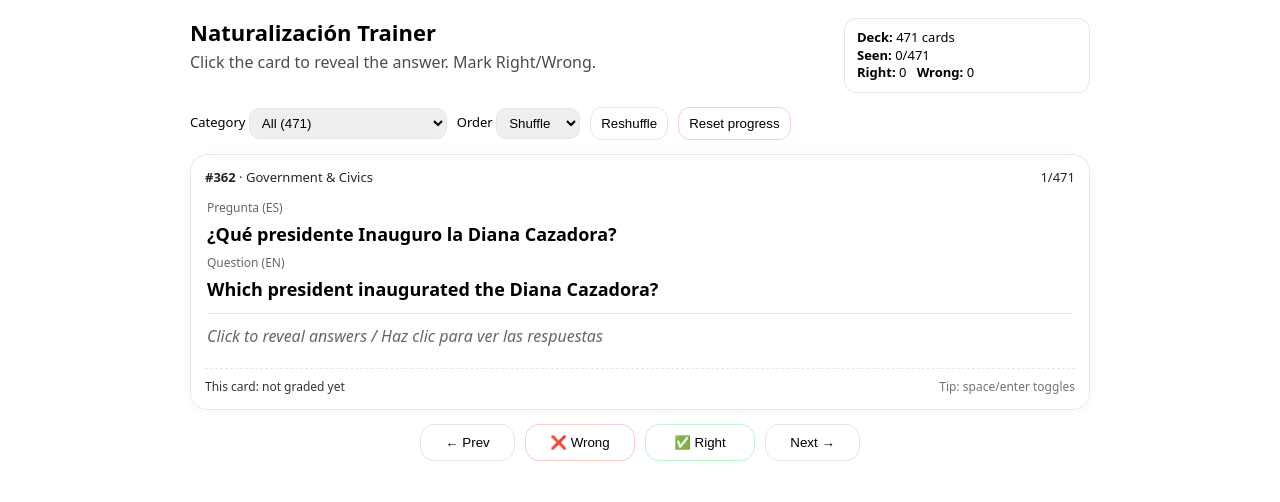
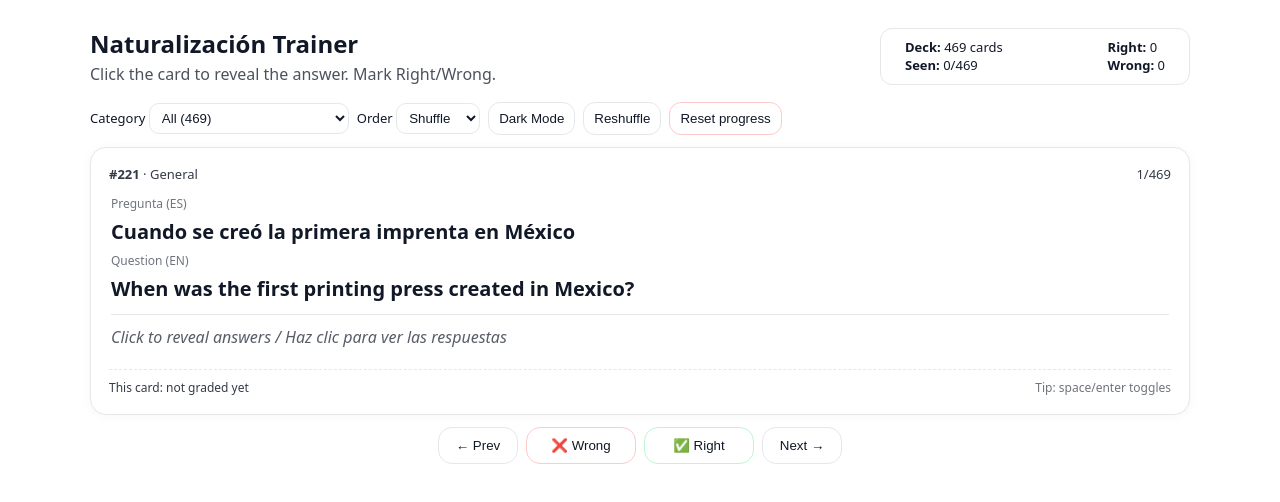
Before and after one commit to brianmcalonen/mexico-study-guide, a React (Create React App) app: page / in a window 1280 px wide. Shown: the top 502 px of the page. Built offline with nearby package versions, Linux system fonts and the light colour scheme.

Commit message:
dark mode and worked on json

```diff
--- a/src/App.js
+++ b/src/App.js
@@ -31,6 +31,20 @@ export default function App() {
   const [deck, setDeck] = useState([]);
   const [idx, setIdx] = useState(0);
   const [showAnswer, setShowAnswer] = useState(false);
+  const [dark, setDark] = useState(() =>
+    (typeof window !== "undefined" && window.matchMedia && window.matchMedia("(prefers-color-scheme: dark)").matches) ?? false
+  );
+  const [isDesktop, setIsDesktop] = useState(() =>
+    typeof window !== "undefined" ? window.innerWidth >= 900 : true
+  );
+
+  useEffect(() => {
+    function onResize() {
+      setIsDesktop(window.innerWidth >= 900);
+    }
+    window.addEventListener("resize", onResize);
+    return () => window.removeEventListener("resize", onResize);
+  }, []);
 
   // results[qid] = { right: number, wrong: number, last: "right"|"wrong" }
   const [results, setResults] = useState({});
@@ -179,6 +193,160 @@ export default function App() {
 
   const curStats = current ? results[String(current.qid)] : null;
 
+  const theme = dark
+    ? {
+        pageBg: "#071028",
+        cardBg: "#071226",
+        text: "#e6eef8",
+        muted: "rgba(230,238,248,0.75)",
+        border: "#1f2937",
+        hr: "#0f1724",
+      }
+    : {
+        pageBg: "#ffffff",
+        cardBg: "#ffffff",
+        text: "#111827",
+        muted: "rgba(17,24,39,0.6)",
+        border: "#e5e7eb",
+        hr: "#e5e7eb",
+      };
+
+  const styles = {
+    page: {
+      fontFamily:
+        'ui-sans-serif, system-ui, -apple-system, Segoe UI, Roboto, Helvetica, Arial',
+      padding: isDesktop ? 28 : 14,
+      maxWidth: isDesktop ? 1100 : 900,
+      margin: "0 auto",
+      lineHeight: 1.35,
+      background: theme.pageBg,
+      color: theme.text,
+      minHeight: "100vh",
+    },
+    header: {
+      display: "flex",
+      gap: isDesktop ? 20 : 12,
+      justifyContent: "space-between",
+      alignItems: "flex-start",
+      flexWrap: "wrap",
+      marginBottom: isDesktop ? 16 : 12,
+    },
+    title: { fontSize: isDesktop ? 24 : 20, fontWeight: 800 },
+    subtitle: { opacity: 0.75, marginTop: 4 },
+    stats: {
+      border: `1px solid ${theme.border}`,
+      borderRadius: 12,
+      padding: isDesktop ? "10px 24px" : "8px 16px",
+      minWidth: isDesktop ? 260 : 180,
+      fontSize: 13,
+      width: !isDesktop ? "100%" : "auto",
+    },
+    controls: {
+      display: "flex",
+      gap: 8,
+      flexWrap: "wrap",
+      alignItems: "center",
+      marginBottom: 12,
+    },
+    control: { fontSize: 13, display: "flex", alignItems: "center" },
+    select: {
+      padding: "6px 8px",
+      borderRadius: 10,
+      border: `1px solid ${theme.border}`,
+      background: theme.cardBg,
+      color: theme.text,
+    },
+    button: {
+      padding: "8px 10px",
+      borderRadius: 12,
+      border: `1px solid ${theme.border}`,
+      background: theme.cardBg,
+      color: theme.text,
+      cursor: "pointer",
+    },
+    buttonDanger: {
+      padding: "8px 10px",
+      borderRadius: 12,
+      border: `1px solid #fecaca`,
+      background: theme.cardBg,
+      cursor: "pointer",
+      color: theme.text,
+    },
+    cardWrap: { marginTop: 8 },
+    card: {
+      border: `1px solid ${theme.border}`,
+      borderRadius: 16,
+      padding: isDesktop ? 18 : 12,
+      cursor: "pointer",
+      userSelect: "none",
+      boxShadow: dark ? "0 6px 24px rgba(0,0,0,0.45)" : "0 1px 12px rgba(0,0,0,0.04)",
+      background: theme.cardBg,
+    },
+    cardTop: {
+      display: "flex",
+      justifyContent: "space-between",
+      fontSize: 13,
+      opacity: 0.85,
+      marginBottom: 8,
+    },
+    cardTopRight: { fontVariantNumeric: "tabular-nums" },
+    cardBody: { padding: "4px 2px 10px 2px" },
+    qLabel: { fontSize: 12, opacity: 0.6, marginBottom: 6 },
+    qText: { fontSize: isDesktop ? 20 : 18, fontWeight: 650 },
+    aLabel: { fontSize: 12, opacity: 0.6, marginBottom: 6 },
+    aText: { fontSize: 17 },
+    revealHint: { opacity: 0.7, fontStyle: "italic" },
+    hr: { height: 1, background: theme.hr, margin: "12px 0" },
+    cardFooter: {
+      display: "flex",
+      justifyContent: "space-between",
+      gap: 10,
+      flexWrap: "wrap",
+      borderTop: `1px dashed ${theme.border}`,
+      paddingTop: 10,
+      marginTop: 10,
+    },
+    small: { fontSize: 12, opacity: 0.85 },
+    smallMuted: { fontSize: 12, color: theme.muted },
+    actions: {
+      display: "flex",
+      gap: 8,
+      justifyContent: "center",
+      marginTop: 12,
+      flexWrap: "wrap",
+    },
+    buttonSecondary: {
+      padding: "10px 12px",
+      borderRadius: 14,
+      border: `1px solid ${theme.border}`,
+      background: theme.cardBg,
+      color: theme.text,
+      cursor: "pointer",
+      minWidth: 80,
+      flex: !isDesktop ? 1 : "unset",
+    },
+    buttonGood: {
+      padding: "10px 12px",
+      borderRadius: 14,
+      border: `1px solid #bbf7d0`,
+      background: theme.cardBg,
+      cursor: "pointer",
+      minWidth: isDesktop ? 110 : "unset",
+      color: theme.text,
+      flex: !isDesktop ? 1 : "unset",
+    },
+    buttonBad: {
+      padding: "10px 12px",
+      borderRadius: 14,
+      border: `1px solid #fecaca`,
+      background: theme.cardBg,
+      cursor: "pointer",
+      minWidth: isDesktop ? 110 : "unset",
+      color: theme.text,
+      flex: !isDesktop ? 1 : "unset",
+    },
+  };
+
   if (loading) {
     return (
       <div style={styles.page}>
@@ -198,16 +366,22 @@ export default function App() {
           </div>
         </div>
 
-        <div style={styles.stats}>
+        <div style={{ ...styles.stats, display: "flex", justifyContent: "space-between" }}>
           <div>
-            <strong>Deck:</strong> {deck.length} cards
+            <div>
+              <strong>Deck:</strong> {deck.length} cards
+            </div>
+            <div>
+              <strong>Seen:</strong> {totals.seen}/{totals.total}
+            </div>
           </div>
           <div>
-            <strong>Seen:</strong> {totals.seen}/{totals.total}
-          </div>
-          <div>
-            <strong>Right:</strong> {totals.right} &nbsp; <strong>Wrong:</strong>{" "}
-            {totals.wrong}
+            <div>
+              <strong>Right:</strong> {totals.right}
+            </div>
+            <div>
+              <strong>Wrong:</strong> {totals.wrong}
+            </div>
           </div>
         </div>
       </div>
@@ -241,6 +415,10 @@ export default function App() {
             <option value="IN_ORDER">In order</option>
           </select>
         </label>
+
+        <button onClick={() => setDark((d) => !d)} style={styles.button} aria-pressed={dark}>
+          {dark ? "Light Mode" : "Dark Mode"}
+        </button>
 
         <button onClick={reshuffle} style={styles.button}>
           Reshuffle
@@ -349,123 +527,4 @@ export default function App() {
   );
 }
 
-const styles = {
-  page: {
-    fontFamily:
-      'ui-sans-serif, system-ui, -apple-system, Segoe UI, Roboto, Helvetica, Arial',
-    padding: 18,
-    maxWidth: 900,
-    margin: "0 auto",
-    lineHeight: 1.35,
-  },
-  header: {
-    display: "flex",
-    gap: 16,
-    justifyContent: "space-between",
-    alignItems: "flex-start",
-    flexWrap: "wrap",
-    marginBottom: 14,
-  },
-  title: { fontSize: 22, fontWeight: 800 },
-  subtitle: { opacity: 0.7, marginTop: 4 },
-  stats: {
-    border: "1px solid #e5e7eb",
-    borderRadius: 12,
-    padding: "10px 12px",
-    minWidth: 220,
-    fontSize: 13,
-  },
-  controls: {
-    display: "flex",
-    gap: 10,
-    flexWrap: "wrap",
-    alignItems: "center",
-    marginBottom: 14,
-  },
-  control: { fontSize: 13, display: "flex", alignItems: "center" },
-  select: {
-    padding: "6px 8px",
-    borderRadius: 10,
-    border: "1px solid #e5e7eb",
-  },
-  button: {
-    padding: "8px 10px",
-    borderRadius: 12,
-    border: "1px solid #e5e7eb",
-    background: "white",
-    cursor: "pointer",
-  },
-  buttonDanger: {
-    padding: "8px 10px",
-    borderRadius: 12,
-    border: "1px solid #fecaca",
-    background: "white",
-    cursor: "pointer",
-  },
-  cardWrap: { marginTop: 8 },
-  card: {
-    border: "1px solid #e5e7eb",
-    borderRadius: 18,
-    padding: 14,
-    cursor: "pointer",
-    userSelect: "none",
-    boxShadow: "0 1px 12px rgba(0,0,0,0.04)",
-  },
-  cardTop: {
-    display: "flex",
-    justifyContent: "space-between",
-    fontSize: 13,
-    opacity: 0.85,
-    marginBottom: 10,
-  },
-  cardTopRight: { fontVariantNumeric: "tabular-nums" },
-  cardBody: { padding: "4px 2px 10px 2px" },
-  qLabel: { fontSize: 12, opacity: 0.6, marginBottom: 6 },
-  qText: { fontSize: 18, fontWeight: 650 },
-  aLabel: { fontSize: 12, opacity: 0.6, marginBottom: 6 },
-  aText: { fontSize: 17 },
-  revealHint: { opacity: 0.6, fontStyle: "italic" },
-  hr: { height: 1, background: "#e5e7eb", margin: "12px 0" },
-  cardFooter: {
-    display: "flex",
-    justifyContent: "space-between",
-    gap: 10,
-    flexWrap: "wrap",
-    borderTop: "1px dashed #e5e7eb",
-    paddingTop: 10,
-    marginTop: 10,
-  },
-  small: { fontSize: 12, opacity: 0.8 },
-  smallMuted: { fontSize: 12, opacity: 0.55 },
-  actions: {
-    display: "flex",
-    gap: 10,
-    justifyContent: "center",
-    marginTop: 14,
-    flexWrap: "wrap",
-  },
-  buttonSecondary: {
-    padding: "10px 12px",
-    borderRadius: 14,
-    border: "1px solid #e5e7eb",
-    background: "white",
-    cursor: "pointer",
-    minWidth: 95,
-  },
-  buttonGood: {
-    padding: "10px 12px",
-    borderRadius: 14,
-    border: "1px solid #bbf7d0",
-    background: "white",
-    cursor: "pointer",
-    minWidth: 110,
-  },
-  buttonBad: {
-    padding: "10px 12px",
-    borderRadius: 14,
-    border: "1px solid #fecaca",
-    background: "white",
-    cursor: "pointer",
-    minWidth: 110,
-  },
-};
+// (styles moved into component to support theme/dark mode)
```
Also changed, not shown: public/naturalizacion_qa_en.json.
